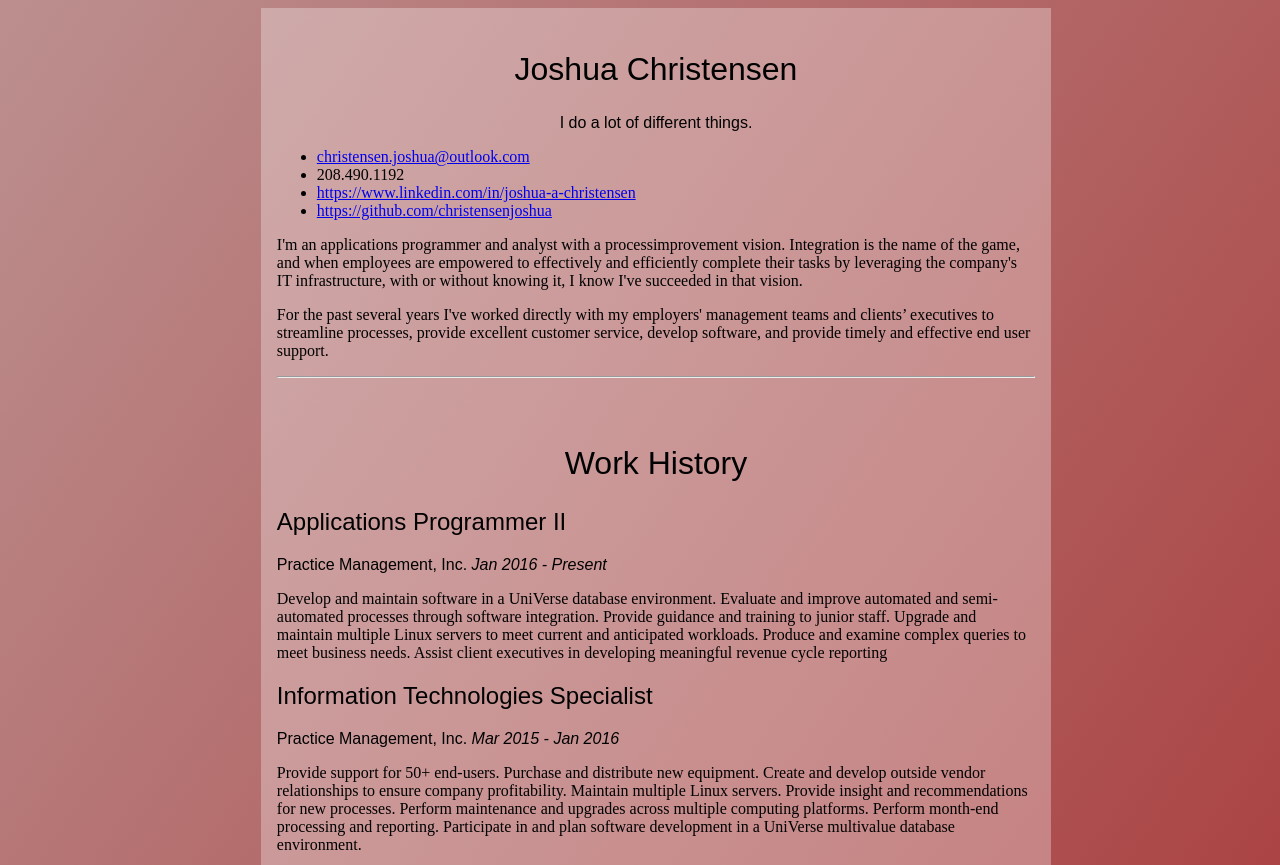
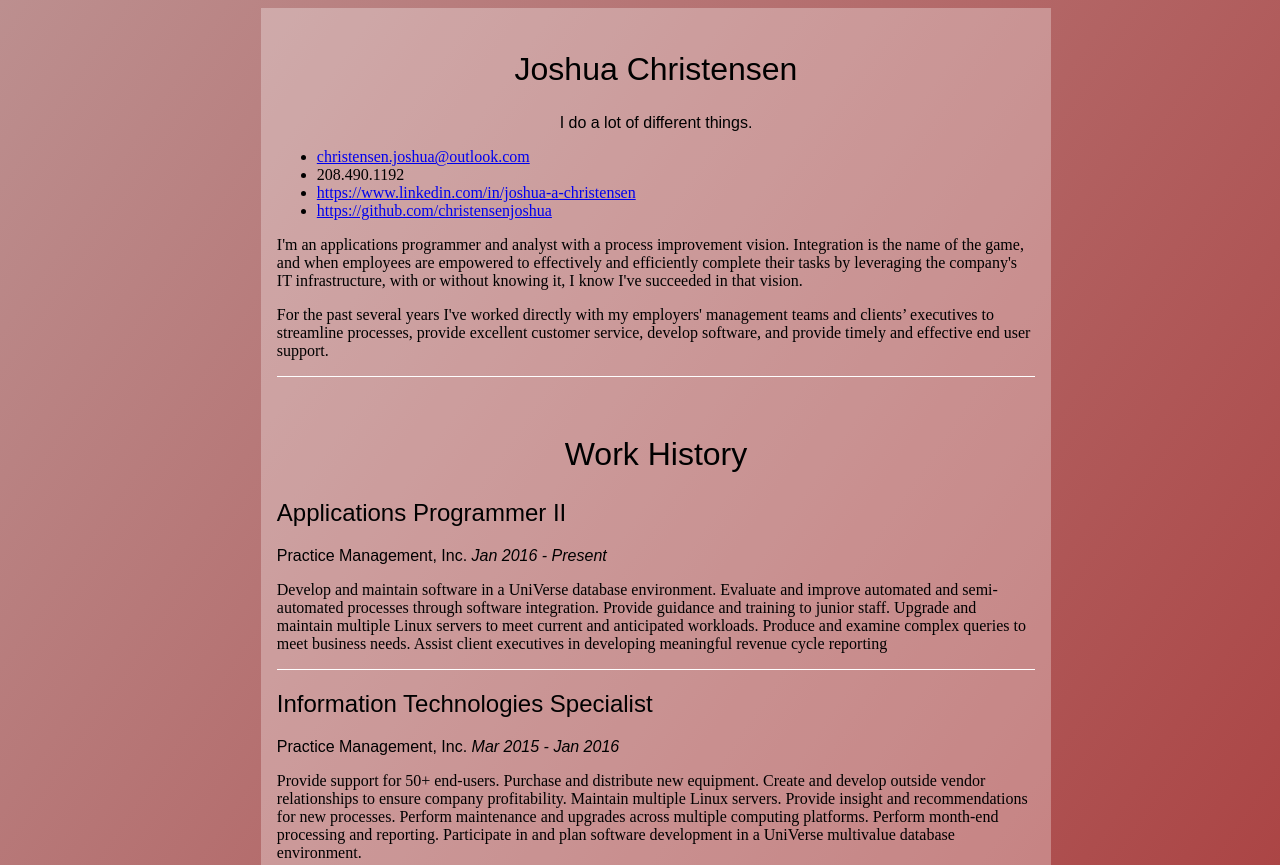
Before and after one commit to christensenjoshua/resume, a plain HTML site: page index.html in a window 1280 px wide. Shown: the top 865 px of the page. Drawn offline with Linux system fonts and the light colour scheme.

Commit message:
tweaked some borders to break up sections and content items

```diff
--- a/assets/style.css
+++ b/assets/style.css
@@ -49,3 +49,9 @@ body{
     font-size:1rem;
     font-weight:200;
 }
+.resume-header-content{
+    border-bottom:1px solid white;
+}
+.content-item{
+    border-bottom:1px solid white;
+}
--- a/index.html
+++ b/index.html
@@ -20,9 +20,8 @@
                 <li><a href="https://www.linkedin.com/in/joshua-a-christensen" target="new">https://www.linkedin.com/in/joshua-a-christensen</a></li>
                 <li><a href="https://github.com/christensenjoshua" target="new">https://github.com/christensenjoshua</a></li>
             </ul>
-            <p>I'm an applications programmer and analyst with a processimprovement vision. Integration is the name of the game, and when employees are empowered to effectively and efficiently complete their tasks by leveraging the company's IT infrastructure, with or without knowing it, I know I've succeeded in that vision.</p>
+            <p>I'm an applications programmer and analyst with a process improvement vision. Integration is the name of the game, and when employees are empowered to effectively and efficiently complete their tasks by leveraging the company's IT infrastructure, with or without knowing it, I know I've succeeded in that vision.</p>
             <p>For the past several years I've worked directly with my employers' management teams and clients’ executives to streamline processes, provide excellent customer service, develop software, and provide timely and effective end user support. </p>
-            <hr />
         </div>
     </section>
     <section class="resume-work">
```
